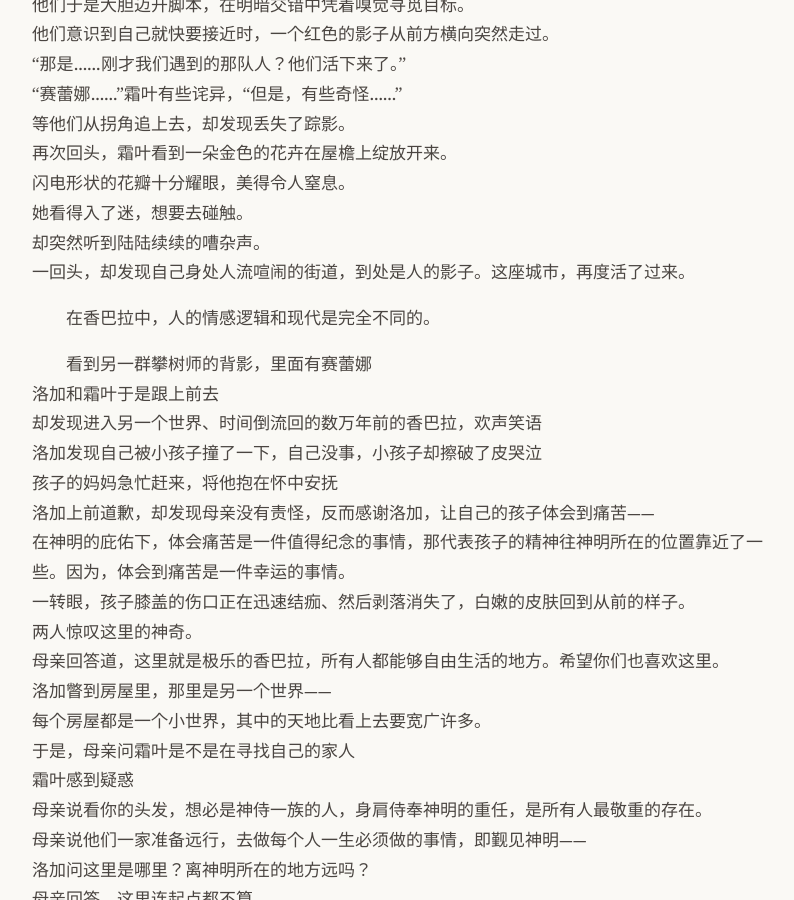
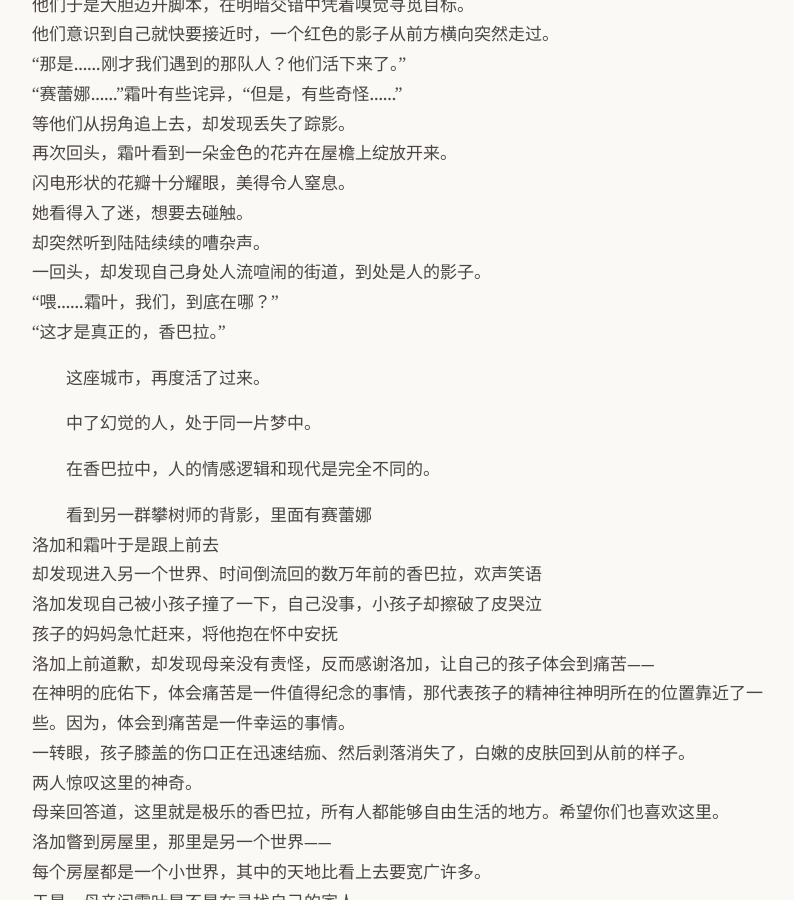
Before and after one commit to yihenc/yihenc.github.io, a Jekyll site: the page built from _posts/2026-03-03-驭者.md, in a window 1280 px wide and 900 px high, scrolled down 2511 px. Shown: the whole window, without its empty margins (232-1026 px from the left). Built offline with Jekyll 4.4.1, drawn with Linux system fonts in a browser that asks for light colours; nearby versions of some CDN libraries.

Commit message:
Update: 驭者

```diff
--- a/_posts/2026-03-03-驭者.md
+++ b/_posts/2026-03-03-驭者.md
@@ -60,7 +60,14 @@ date: 2026-03-03 00:00 +0000
 闪电形状的花瓣十分耀眼，美得令人窒息。
 她看得入了迷，想要去碰触。
 却突然听到陆陆续续的嘈杂声。
-一回头，却发现自己身处人流喧闹的街道，到处是人的影子。这座城市，再度活了过来。
+一回头，却发现自己身处人流喧闹的街道，到处是人的影子。
+“喂……霜叶，我们，到底在哪？”
+“这才是真正的，香巴拉。”
+
+这座城市，再度活了过来。
+
+中了幻觉的人，处于同一片梦中。
+
 
 在香巴拉中，人的情感逻辑和现代是完全不同的。
 
```
